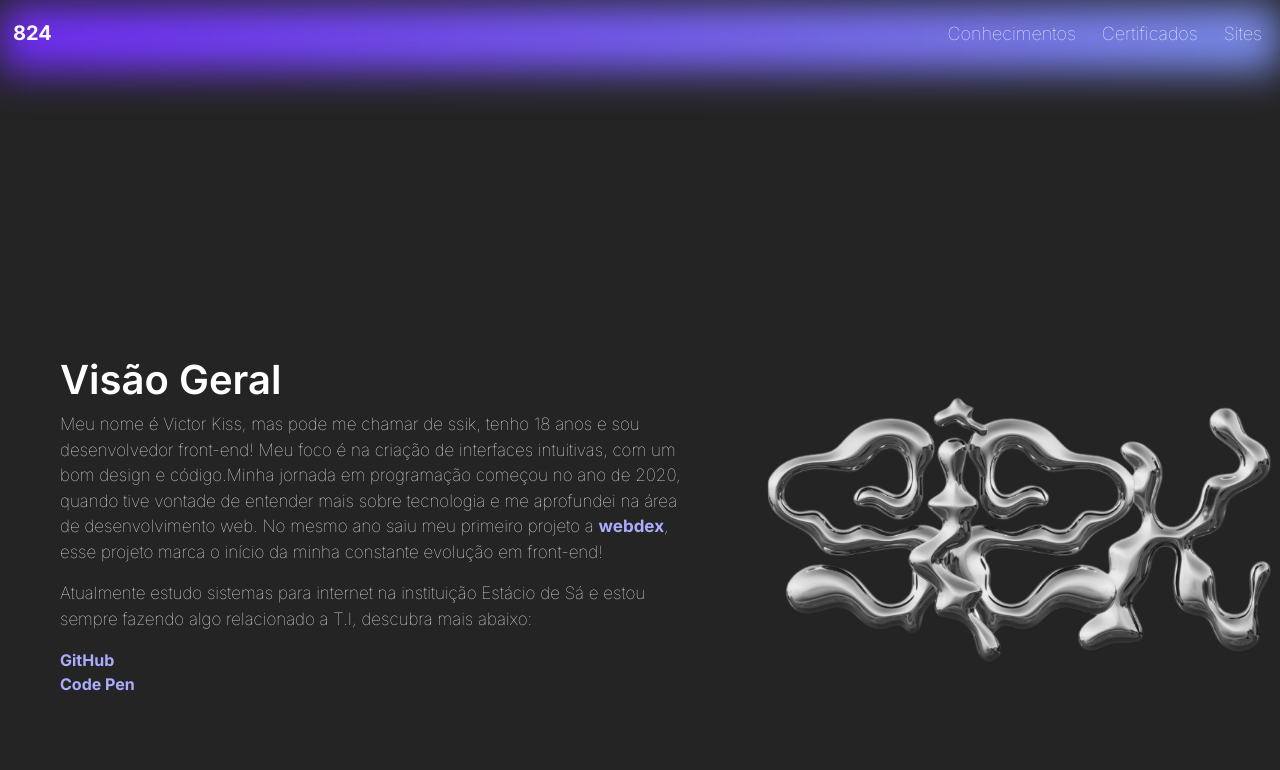
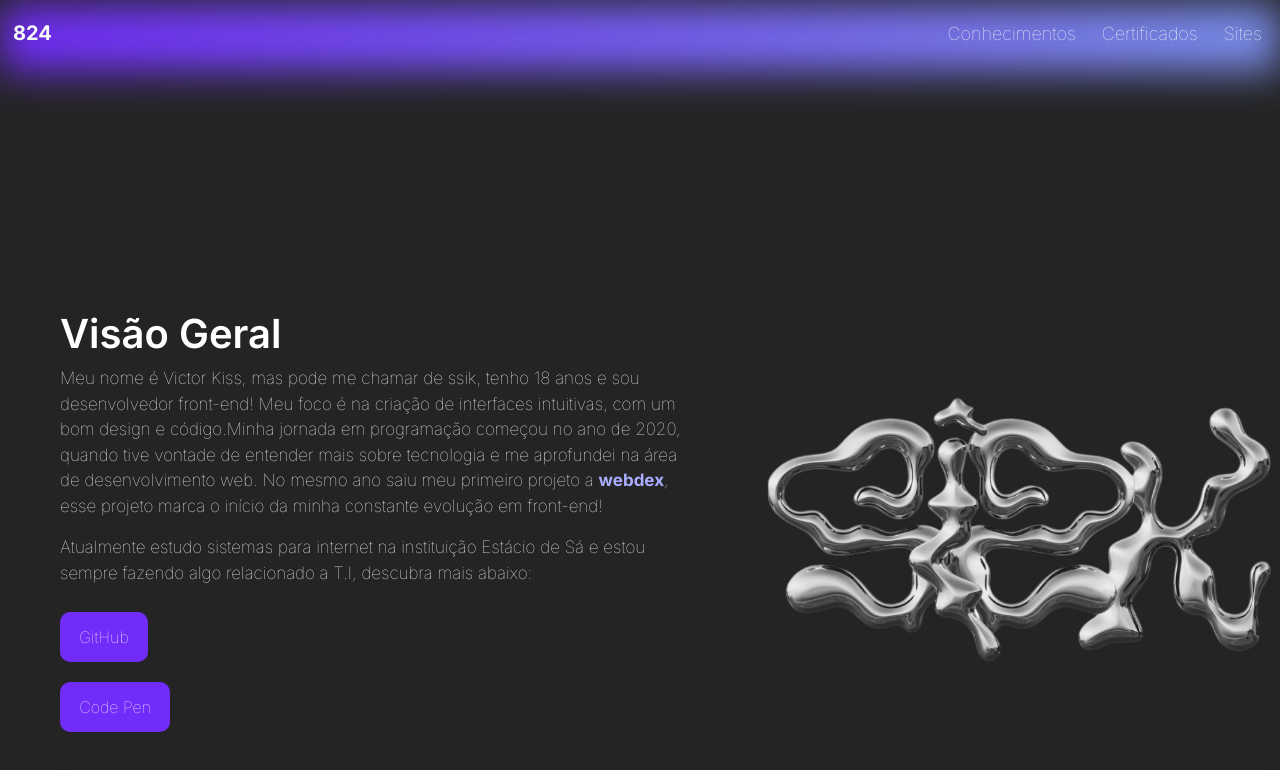
Before and after one commit to victor-kiss/ssik824, a Next.js app: page / in a window 1280 px wide. Shown: the top 770 px of the page. Built offline with nearby package versions, Linux system fonts and the light colour scheme.

Commit message:
Update globals.css

```diff
--- a/src/app/globals.css
+++ b/src/app/globals.css
@@ -101,6 +101,24 @@ a:hover{
   color:#696eff;
 }
 
+a.link-button{
+  color:#FFF;
+  text-decoration:none;
+  border-radius:10px;
+  padding:0.8rem 1.2rem;
+  background:#712CF9;
+  display:block;
+  margin:10px 0;
+  font-weight:100;
+}
+
+a.link-button:hover{
+   font-weight:bold;
+   transition:.1s ease-in-out;
+   color:#FFF;
+   letter-spacing:1px;
+}
+
 img.cropped{
   position:relative;
   width:600px;
@@ -114,6 +132,7 @@ canvas{
   height:100%;
   display:block;
 }
+
 i.bi-list{
   font-size:32px;
 }
```
